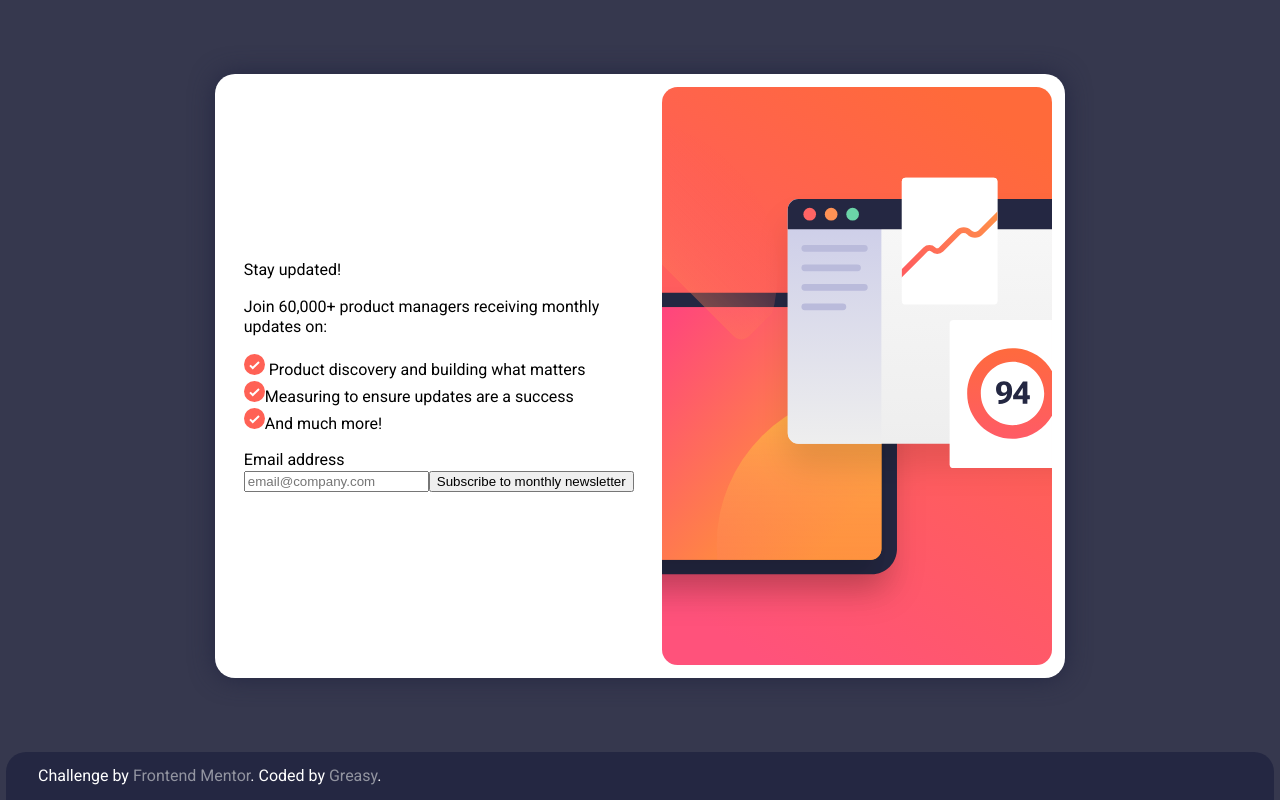
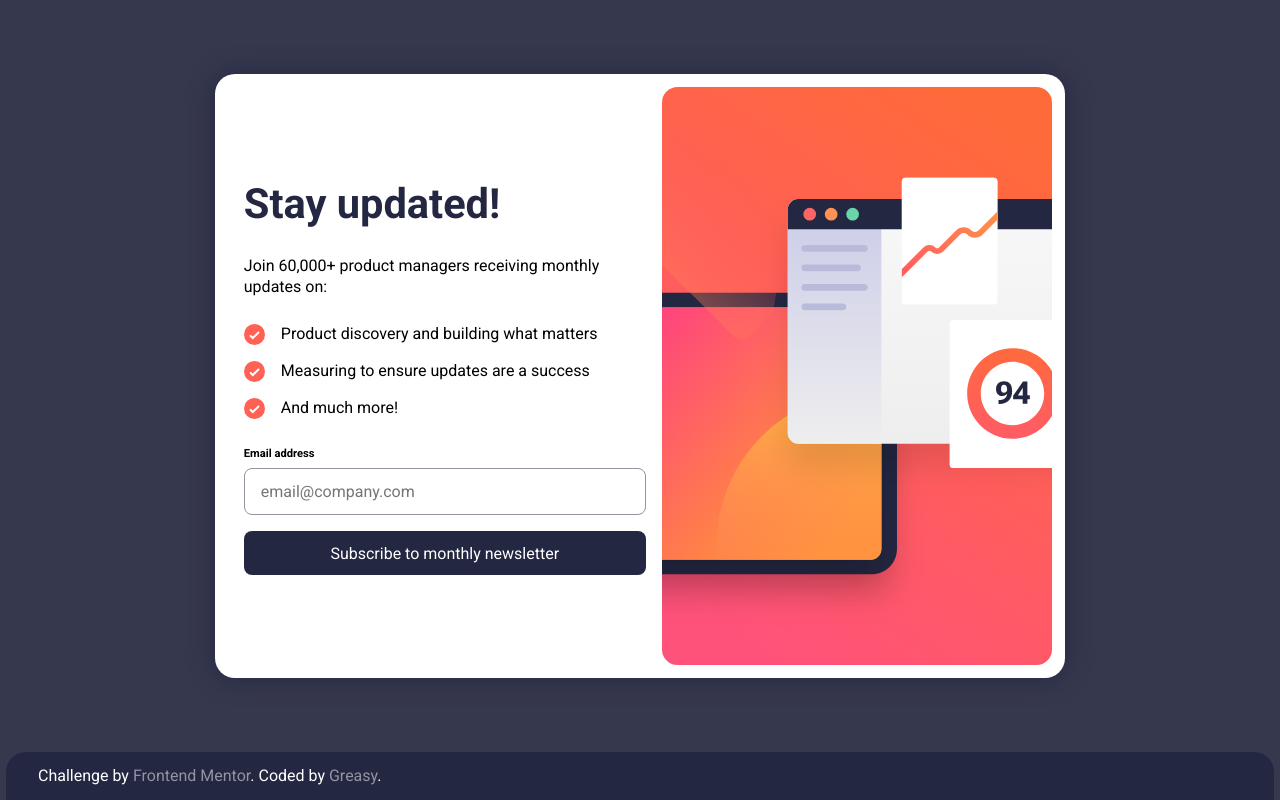
Before and after one commit to Gr34sy/frontendmentor-newsletter-with-signup, a React (Create React App) app: page / in a window 1280 px wide. Built offline with nearby package versions, Linux system fonts and the light colour scheme.

Commit message:
finished card and alert desktop styling

```diff
--- a/src/App.js
+++ b/src/App.js
@@ -16,8 +16,8 @@
   return (
     <div className="App">
       <AppWrapper>
-        {!showAlert && <Card />}
-        {showAlert && <Alert />}
+        {!showAlert && <Card action={() => setShowAlert(true)}/>}
+        {showAlert && <Alert action={() => setShowAlert(false)}/>}
       </AppWrapper>
 
       <footer className="app__footer">
--- a/src/components/Alert.js
+++ b/src/components/Alert.js
@@ -1,9 +1,25 @@
-export function Alert() {
+import iconSuccess from './../assets/images/icon-success.svg';
+
+export function Alert({ action }) {
+  function closeAlert() {
+    if (typeof action === "function") {
+      action();
+    }
+  }
+
   return (
     <section className="alert">
-      Thanks for subscribing! A confirmation email has been sent to
-      ash@loremcompany.com. Please open it and click the button inside to
-      confirm your subscription. Dismiss message
+      <div className="content">
+        <img src={iconSuccess} alt="checkmark" />
+        <h1 className="content__h1">Thanks for subscribing!</h1>
+        <p>
+          A confirmation email has been sent to <span>ash@loremcompany.com</span>. Please
+          open it and click the button inside to confirm your subscription.{" "}
+        </p>
+        <button className="custom-button" onClick={closeAlert}>
+          Dismiss message
+        </button>
+      </div>
     </section>
   );
 }
--- a/src/components/Card.js
+++ b/src/components/Card.js
@@ -3,14 +3,20 @@
 import signUpMobile from "../assets/images/illustration-sign-up-mobile.svg";
 import iconList from "../assets/images/icon-list.svg";
 
-export function Card() {
+export function Card({action}) {
+  function handleSubmit(){
+    if(typeof action === "function"){
+      action();
+    }
+  }
+
   return (
     <section className="card">
       <div className="card__img img--mobile">
         <img src={signUpMobile} alt="illustration of a browser" />
       </div>
 
-      <div className="card__content">
+      <div className="content">
         <h1 className="content__h1">Stay updated!</h1>
 
         <p className="content__p">
@@ -34,7 +40,7 @@
           </li>
         </ul>
 
-        <form className="card__content_form">
+        <form className="content__form" onSubmit={handleSubmit}>
             <label htmlFor="email">
                 <p>
                 Email address
@@ -43,8 +49,8 @@
                 <p>
                 </p>
             </label>
-            <input type="email" id="email" placeholder="email@company.com"/>
-            <button type="submit">Subscribe to monthly newsletter</button>
+            <input type="email" id="email" placeholder="email@company.com" autocomplete="off"/>
+            <button type="submit" className="custom-button">Subscribe to monthly newsletter</button>
         </form>
       </div>
 
--- a/src/styles/App.css
+++ b/src/styles/App.css
@@ -48,15 +48,23 @@
   line-height: 1.3em;
 }
 
-.card{
-    display: grid;
+/* CARD STYLING */
+.card {
+  display: grid;
+}
+.card__img img {
+  display: flex;
+  align-items: center;
+  width: 100%;
 }
 
-.card__img img{
-    display: flex;
-    align-items: center;
-    width: 100%;
+/* ALERT STYLING */
+.alert{
+  padding: 1rem 1.8rem;
+  max-width: 400px;
 }
+
+/* IMAGES */
 .img--desktop {
   display: none;
 }
@@ -64,13 +72,89 @@
   display: block;
 }
 
-.card__content{
-    padding: 1rem;
+/* CONTENT */
+.content{
+  padding: 1.5rem 1rem;
 
-    display: grid;
-    gap: 1rem;
+  display: grid;
+  gap: 1.6rem;
+}
+.content__h1 {
+  color: var(--slate-grey);
+  font-size: 2.6rem;
+  font-weight: 700;
+  line-height: 1.3em;
 }
 
+.content__list {
+  display: grid;
+  gap: 1rem;
+}
+.content__list_item {
+  display: flex;
+  align-items: flex-start;
+  gap: 1rem;
+}
+
+.content__form > label {
+  font-size: 0.7rem;
+  font-weight: 700;
+
+  padding-bottom: 0.2rem;
+
+  display: flex;
+  justify-content: space-between;
+}
+.content__form > input[type="email"] {
+  display: block;
+  width: 100%;
+  padding: 0.8rem 1rem;
+
+  font-size: 1rem;
+  font-family: "Roboto", sans-serif;
+
+  border: 1px solid var(--grey);
+  border-radius: calc(var(--border-radius) - 12px);
+}
+input[type="email"]:focus {
+  outline: none;
+  border-color: var(--charcoal-grey);
+  color: var(--charcoal-grey);
+}
+input[type="email"]:active{
+  background-color: var(--white);
+}
+
+.content > p span{
+  font-weight: 700;
+}
+
+/* CUSTOM BUTTON */
+.custom-button {
+  margin-top: 1rem;
+  padding: 0.8rem;
+  width: 100%;
+
+  color: var(--white);
+  background-color: var(--slate-grey);
+
+  font-family: "Roboto", sans-serif;
+  font-size: 1rem;
+  cursor: pointer;
+
+  border: none;
+  border-radius: calc(var(--border-radius) - 12px);
+}
+.custom-button:hover {
+  background: rgb(214,68,122);
+  background: linear-gradient(132deg, rgba(214,68,122,1) 33%, rgba(209,88,46,1) 64%);
+
+  -webkit-box-shadow: 1px 5px 15px 0px rgba(214,68,122,1);
+  -moz-box-shadow: 1px 5px 15px 0px rgba(214,68,122,1);
+  box-shadow: 1px 5px 15px 0px rgba(214,68,122,1);
+}
+
+/* FOOTER STYLING */
 .app__footer {
   margin-inline: 6px;
   padding: 1rem 2rem;
@@ -102,9 +186,18 @@
     align-self: center;
   }
 
-  .card{
+  .card {
     grid-template-columns: 10fr 9fr;
     align-items: center;
+  }
+
+  .alert{
+    height: 100%;
+    padding: 0.5rem;
+  }
+  .alert content{
+    height: 100%;
+    align-items: space-between;
   }
 
   .img--desktop {
@@ -119,4 +212,8 @@
   .app__wrapper {
     padding: 1.5rem;
   }
+
+  .card__content {
+    padding-inline: 2.2rem;
+  }
 }
```
